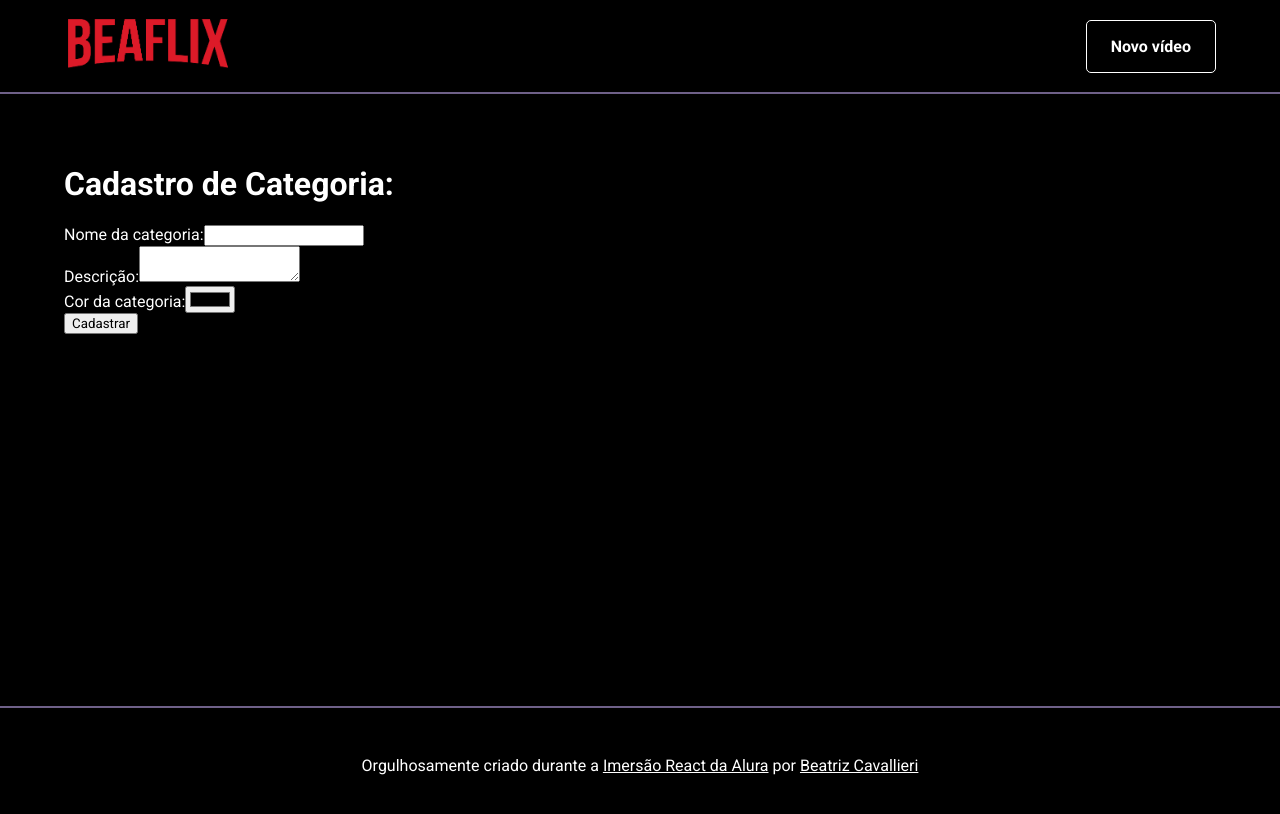
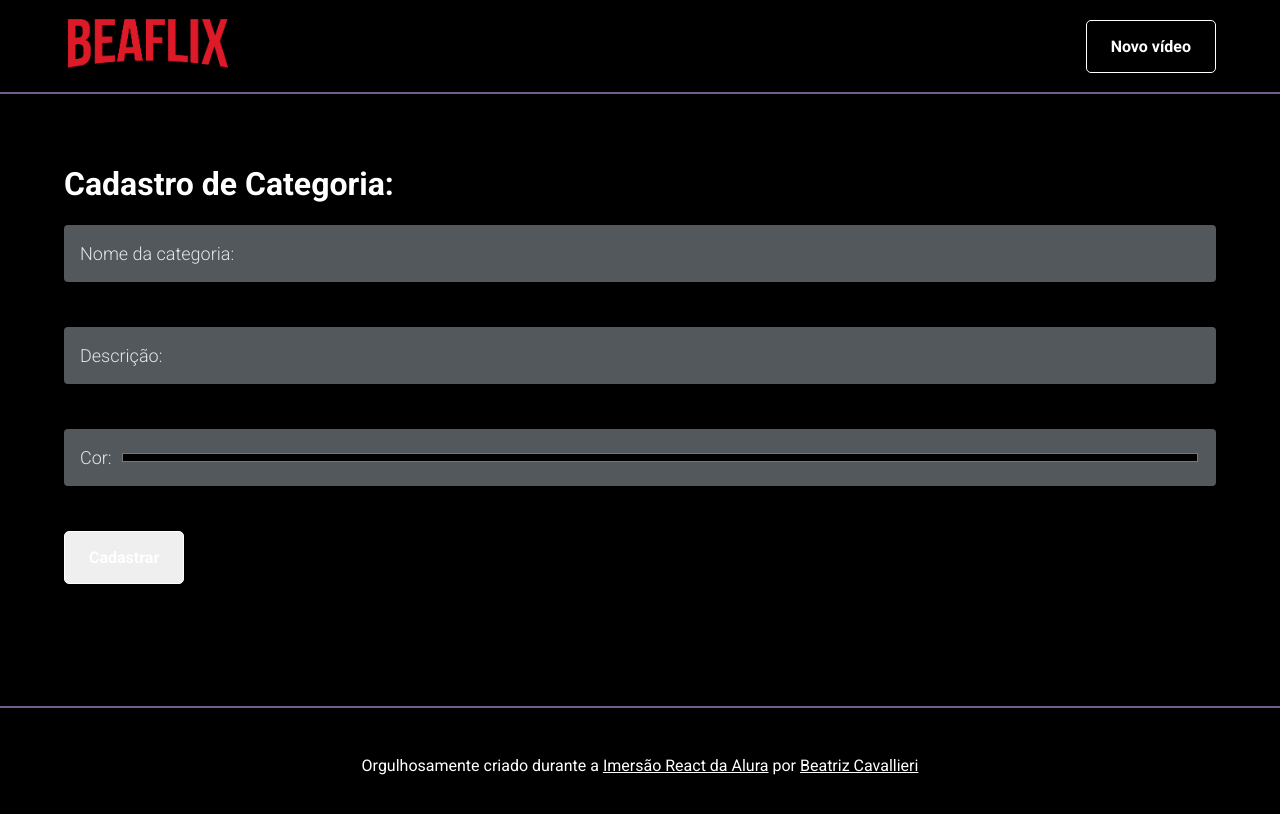
Before and after one commit to Beatriz-Cavallieri/Imersao-React--Alura, a React (Create React App) app: page /cadastro/categoria in a window 1280 px wide. Shown: the top 814 px of the page. Built offline with nearby package versions, Linux system fonts and the light colour scheme.

Commit message:
adiciona estilo base para formulário de cadastro de categoria de vídeo

```diff
--- a/package.json
+++ b/package.json
@@ -6,6 +6,7 @@
 		"@testing-library/jest-dom": "^4.2.4",
 		"@testing-library/react": "^9.3.2",
 		"@testing-library/user-event": "^7.1.2",
+		"prop-types": "^15.7.2",
 		"react": "^16.13.1",
 		"react-dom": "^16.13.1",
 		"react-router-dom": "^5.2.0",
--- a/src/pages/CadastroCategoria/FormField/index.js
+++ b/src/pages/CadastroCategoria/FormField/index.js
@@ -1,29 +1,110 @@
 import React from 'react'
+import PropTypes from 'prop-types'
+import styled, { css } from 'styled-components'
 
-export default function FormField({ label, type, name, value, onChange }) {
-    let field
-    if (type === 'textarea') {
-        type = 'text'
-        field = <textarea
-            type={type}
-            name={name}
-            value={value}
-            onChange={onChange}
-        />
-    } else {
-        field = <input
-            type={type}
-            name={name}
-            value={value}
-            onChange={onChange}
-        />
+const FormFieldWrapper = styled.div`
+    position: relative;
+    textarea {
+        min-height: 150px;
     }
+    input[type='color'] {
+        padding-left: 56px;
+    }
+`
+
+const Label = styled.label``
+
+Label.Text = styled.span`
+    color: #E5E5E5;
+    height: 57px;
+    position: absolute;
+    top: 0;
+    left: 16px;
+
+    display: flex;
+    align-items: center;
+
+    transform-origin: 0% 0%;
+    font-size: 18px;
+    font-style: normal;
+    font-weight: 300;
+
+    transition: .1s ease-in-out;
+`
+const Input = styled.input`
+  background: #53585D;
+  color: #F5F5F5;
+  display: block;
+  width: 100%;
+  height: 57px;
+  font-size: 18px;
+
+  outline: 0;
+  border: 0;
+  border-top: 4px solid transparent;
+  border-bottom: 4px solid #53585D;
+
+  padding: 16px 16px;
+  margin-bottom: 45px;
+
+  resize: none;
+  border-radius: 4px;
+  transition: border-color .3s;
+
+  &:focus {
+    border-bottom-color: var(--primary);
+  }
+  &:focus:not([type='color']) + ${Label.Text} {
+    transform: scale(.6) translateY(-10px);
+  }
+  ${({ value }) => {
+        const hasValue = value.length > 0;
+        return hasValue && css`
+        &:not([type='color']) + ${Label.Text} {
+          transform: scale(.6) translateY(-10px);
+        }
+      `;
+    }
+    }
+`
+
+export default function FormField({ label, type, name, value, onChange, inputType }) {
+    const fieldId = `id-${name}`
+    const isTypeTextArea = type === 'textarea';
+    const tag = isTypeTextArea ? 'textarea' : 'input';
+
     return (
-        <div>
-            <label>
-                {label}
-                {field}
-            </label>
-        </div>
+        <FormFieldWrapper>
+            <Label
+                htmlFor={fieldId}
+            >
+                <Input
+                    as={tag}
+                    id={fieldId}
+                    type={type}
+                    name={name}
+                    value={value}
+                    onChange={onChange}
+                />
+                <Label.Text>
+                    {label}
+                </Label.Text>
+            </Label>
+        </FormFieldWrapper>
     )
 }
+
+FormField.defaultProps = {
+    type: 'text',
+    value: '',
+    inputType: 'input'
+}
+
+FormField.propTypes = {
+    label: PropTypes.string.isRequired,
+    type: PropTypes.string,
+    name: PropTypes.string.isRequired,
+    value: PropTypes.string,
+    onChange: PropTypes.func,
+    inputType: PropTypes.string,
+}
--- a/src/pages/CadastroCategoria/index.js
+++ b/src/pages/CadastroCategoria/index.js
@@ -1,6 +1,7 @@
 import React, { useState } from 'react'
 import Template from '../../components/Template'
 import FormField from './FormField'
+import Button from '../../components/Button'
 
 export default function CadastroCategoria() {
     const [categorias, setCategorias] = useState([])
@@ -42,24 +43,27 @@ export default function CadastroCategoria() {
                     name='nome'
                     value={values.nome}
                     onChange={handleChange}
+                    inputType='input'
                 />
                 <FormField
                     label='Descrição:'
-                    type='textarea'
+                    type='text'
                     name='descricao'
                     value={values.descricao}
                     onChange={handleChange}
+                    inputType='textarea'
                 />
                 <FormField
-                    label='Cor da categoria:'
+                    label='Cor:'
                     type='color'
                     name='cor'
                     value={values.cor}
                     onChange={handleChange}
+                    inputType='input'
                 />
-                <button>
+                <Button>
                     Cadastrar
-                </button>
+                </Button>
                 <ul>
                     {categorias.map((categoria) => {
                         return <li key={categoria.nome}>
```
